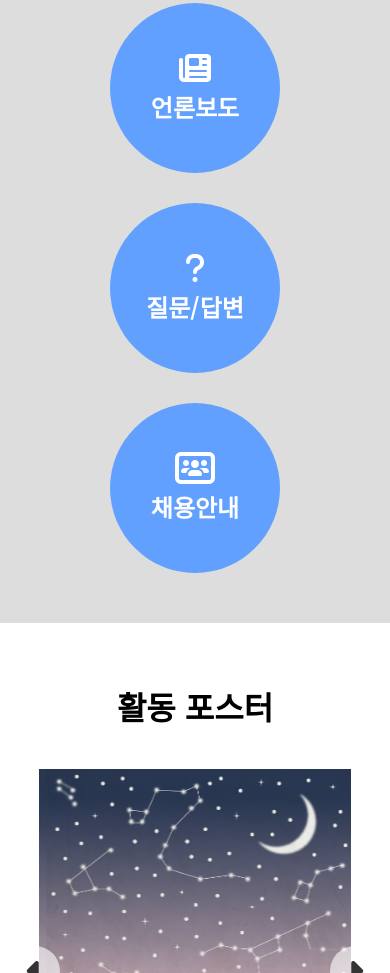
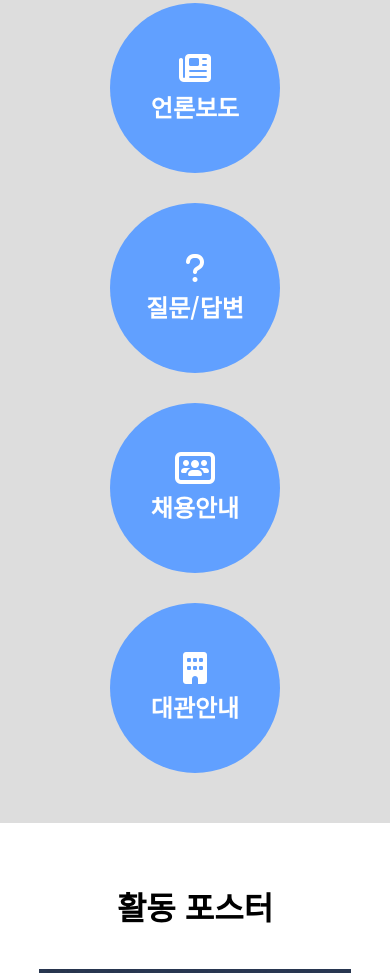
Before and after one commit to JohnnyKnon/welfare, a plain HTML site: page child/index.html in a window 390 px wide. Shown: the part 1972-2945 px from the top of the page. Drawn offline with nearby package versions, Linux system fonts and the light colour scheme; a script that the page names is missing.

Commit message:
대관안내 추가

```diff
--- a/child/css/main/main-style.css
+++ b/child/css/main/main-style.css
@@ -434,6 +434,14 @@ main {
   font-size: 2rem;
 }
 /* subNav Responsive */
+@media screen and (max-width: 1020px) {
+  .subNav__button__box {
+    /* max-width */
+    max-width: 700px;
+    /* width */
+    width: 90%;
+  }
+}
 @media screen and (max-width: 525px) {
   .subNav__button__box {
     /* flex */
--- a/child/index.html
+++ b/child/index.html
@@ -214,6 +214,10 @@
           <button>
             <i class="fa-solid fa-users-rectangle"></i>
             <h2>채용안내</h2>
+          </button>
+          <button>
+            <i class="fa-solid fa-building"></i>
+            <h2>대관안내</h2>
           </button>
         </div>
       </section>
```
